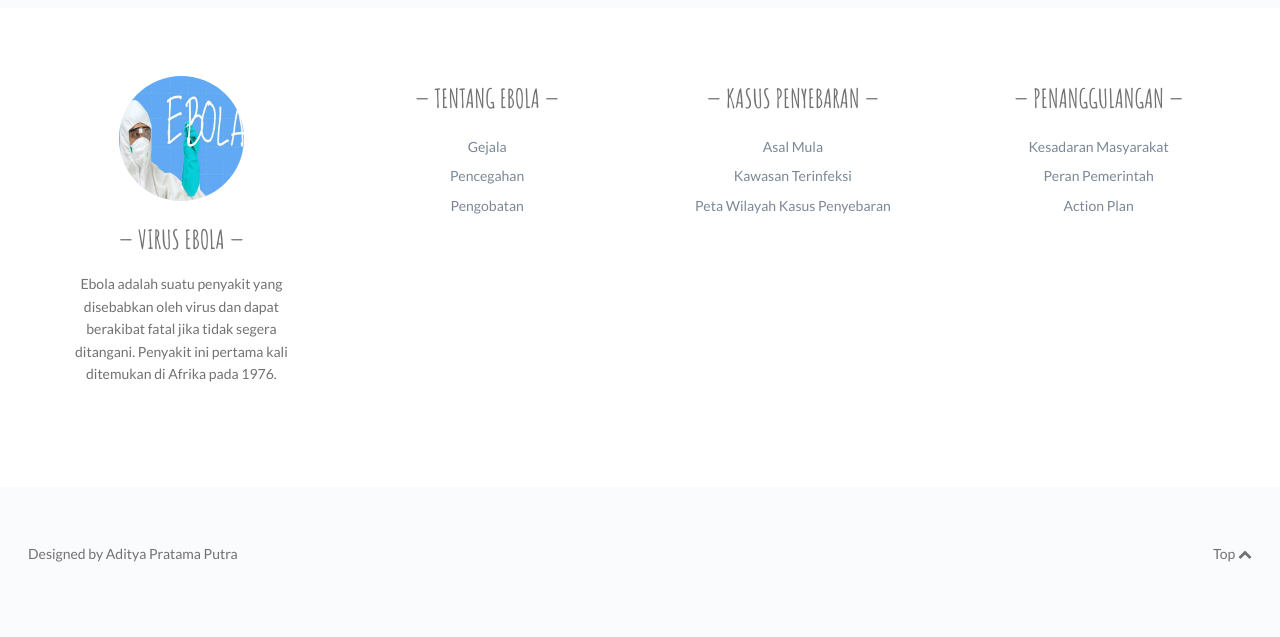
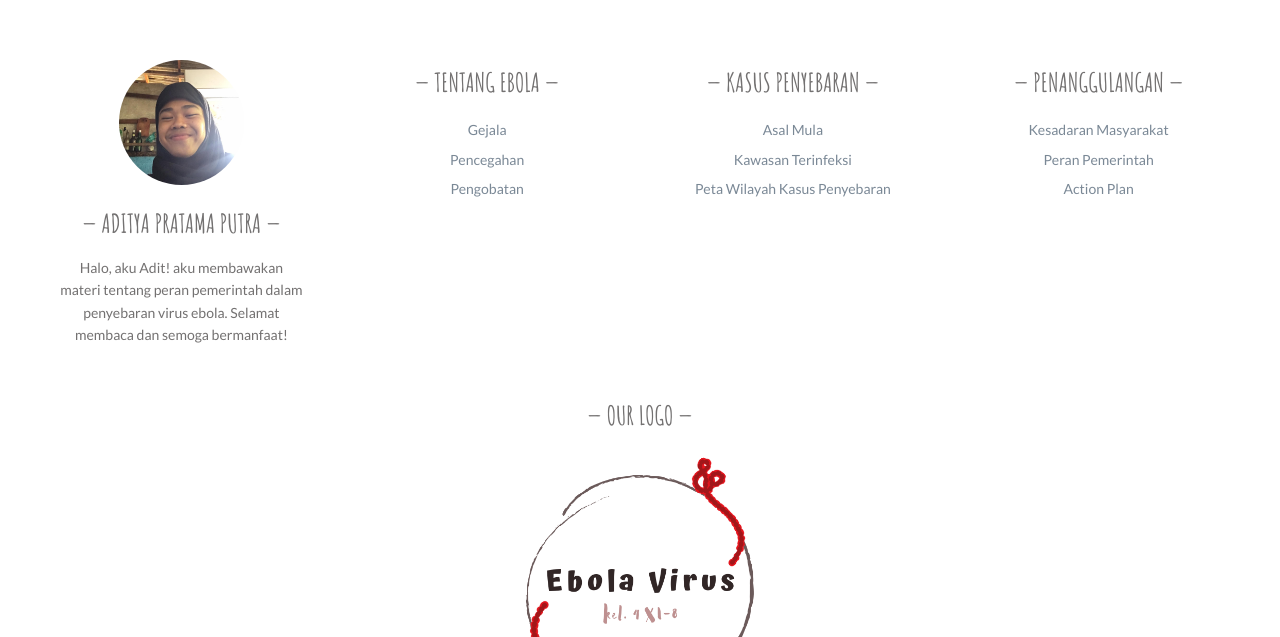
Before and after one commit to SMAKBO/2020-wabah-XI-8-Ebola, a plain HTML site: page Ebola/peran pemerintah.html in a window 1280 px wide. Shown: the part 3859-4496 px from the top of the page. Drawn offline with Linux system fonts and the light colour scheme.

Commit message:
Add files via upload

```diff
--- a/Ebola/peran pemerintah.html
+++ b/Ebola/peran pemerintah.html
@@ -175,26 +175,13 @@
 
 
                         <ul class="meta bottom">
-
-
+                                </ul>
+                            </div>
                         </ul>
-
-                    </div>
-                </ul>
                     </div>
                 </article>
 
-                        </ul>
-
-                    </div>
-                </article>
-
-
                 <article class="post format-video has-post-thumbnail post_format-post-format-video">
-
-
-
-
                     <div class="inner">
 
                         <h2 class="entry-title">
@@ -223,11 +210,9 @@
                             <video width="750" height="400" controls="controls">
                             <source src="images/peran pemerintah 6.MOV">
                             </video>
-
                     </div>
                 </article>
                 <article class="post format-link has-post-thumbnail post_format-post-format-link">
-
 
                     <div class="inner">
 
@@ -243,75 +228,32 @@
                                     <time class="post-date updated" datetime="2020-05-01">May 1, 2020</time>
                                 </a></li>
 
-
                             <li class="author-m post-tags">
                                 By <span class="vcard author post-author"><span class="fn"><a
                                     title="Posts by Aditya Pratama Putra" rel="author">Aditya Pratama Putra</a></span></span>
                             </li>
-
-
-
                         </ul>
 
                         <div class="part-link">
                             <a class="more-link" href="https://id.wikipedia.org/wiki/Penyakit_virus_ebola" title="Virus Ebola"
                                target="_self">Virus Ebola</a><br><br><br>
-
-
-
                             <span class="post-image">
                             <a title="Peran Pemerintah">
                                 <img width="916" height="611" src="images/peran pemerintah 4.jpg"
                                      class="attachment-desktop size-desktop" alt=""/>
                             </a>
-
                     </span>
-
-
                     <div class="inner">
-
-
-
-
-
-
                         </ul>
                     </div>
                 </article>
-
+                <article class="post has-post-thumbnail">
                         </ul>
-
                     </div>
                 </article>
-
-
-                <article class="post has-post-thumbnail">
-
-
-
-                        </ul>
-
-
-                        </ul>
-
-                    </div>
-                </article>
-
-
-
-
-
-
-
         </section>
-
-
     </div><!-- /main-wrap -->
-
-
 </div><!-- /wrap -->
-
-
 <div class="footer-widgets widget-count-4">
 
     <div class="wrap">
@@ -319,13 +261,13 @@
         <div class="mt-about-you-widget">
             <div class="widget footer">
 
-                <img class="mt-about-avatar" src="images/peran pemerintah 5.jpg" alt="peran pemerintah 5"/>
+                <img class="mt-about-avatar" src="images/Adit.jpg" alt="peran pemerintah 5"/>
 
 
-                <h4>Virus Ebola</h4>
+                <h4>Aditya Pratama Putra</h4>
 
                 <div class="mt-about-bio">
-                    <p>Ebola adalah suatu penyakit yang disebabkan oleh virus dan dapat berakibat fatal jika tidak segera ditangani. Penyakit ini pertama kali ditemukan di Afrika pada 1976.</p>
+                    <p>Halo, aku Adit! aku membawakan materi tentang peran pemerintah dalam penyebaran virus ebola. Selamat membaca dan semoga bermanfaat!</p>
                 </div>
 
 
@@ -369,17 +311,21 @@
                     <a href="action plan.html">Action Plan</a>
                 </li>
             </ul>
+            </div>
+                <div class="widget footer"><h4>Our Logo</h4>
+                <div class="textwidget">
+                <img src="images/logo.png" alt="">
+                </div>
+            </div>
 
         </div>
     </div>
-
 </div>
-
 
 <footer class="footer">
     <div class="footer-wrap">
         <div id="footer-text">
-            Designed by Aditya Pratama Putra</a></div>
+            Done by Aditya Pratama Putra</a></div>
 
         <a href="#top" id="btt">Top <i class="fa fa-chevron-up"></i></a>
     </div>
```
